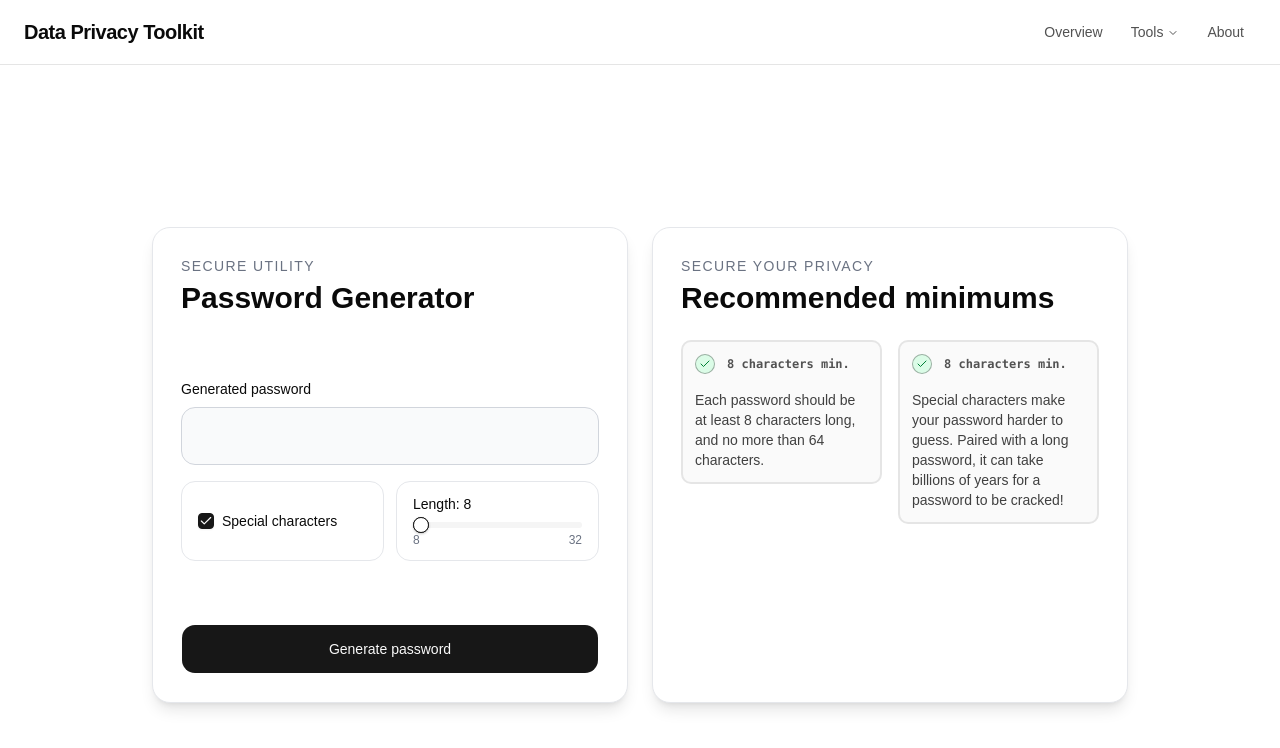
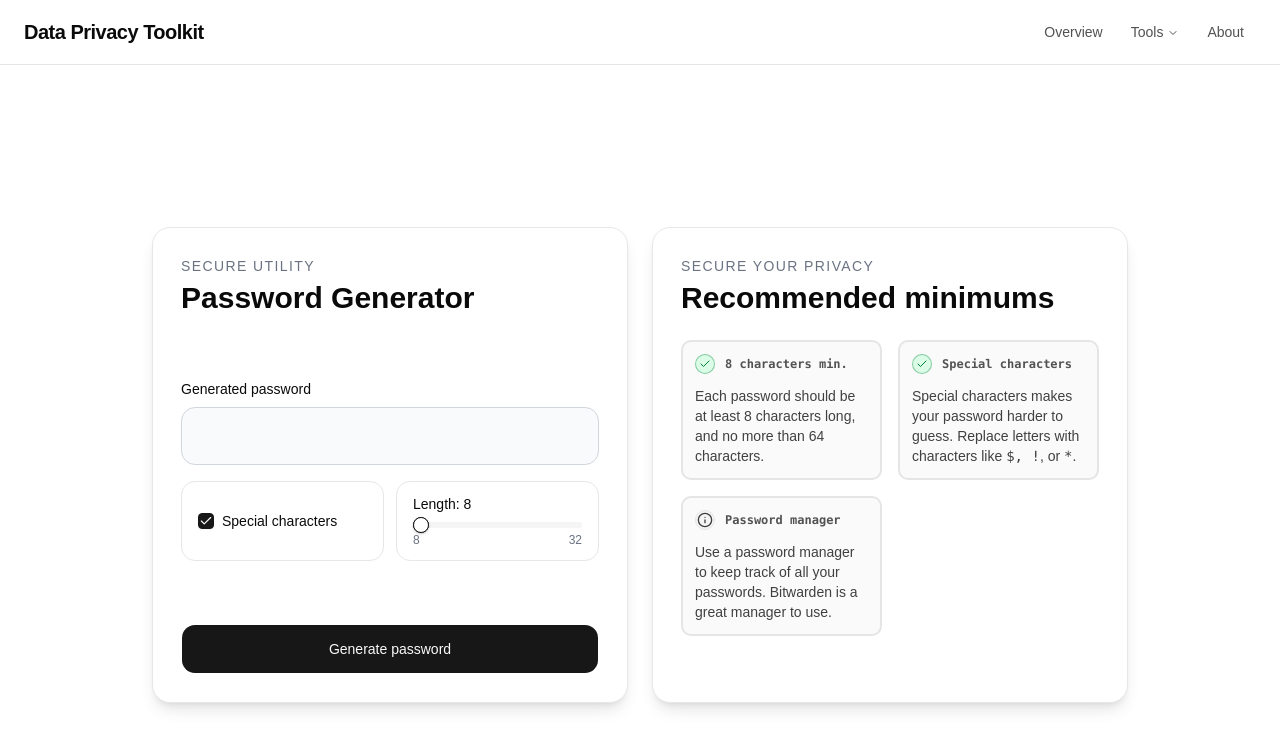
Before and after one commit to Greek/gullhacks26-dataprivacy, a React (Vite) app in the folder frontend/: page / in a window 1280 px wide. Shown: the top 748 px of the page. Built offline with nearby package versions, Linux system fonts and the light colour scheme; no server answers.

Commit message:
Add passowrd hints

```diff
--- a/frontend/src/routes/index.tsx
+++ b/frontend/src/routes/index.tsx
@@ -8,8 +8,9 @@ import {
   MIN_PASSWORD_LENGTH,
 } from '#/lib/constants'
 import { createFileRoute } from '@tanstack/react-router'
-import { Check, X } from 'lucide-react'
+import { Check, InfoIcon, X } from 'lucide-react'
 import { useEffect, useState } from 'react'
+import type { ReactElement } from 'react'
 
 export const Route = createFileRoute('/')({ component: Home })
 
@@ -115,7 +116,6 @@ function Home() {
                   <Checkbox
                     checked={includeSpecialCharacters}
                     onCheckedChange={(status) => {
-                      setIsDirty(!!isDirty)
                       setIncludeSpecialCharacters(!!status)
                     }}
                   />
@@ -169,19 +169,23 @@ function Home() {
                 Each password should be at least 8 characters long, and no more
                 than 64 characters.
               </MiniCardItem>
+              <MiniCardItem
+                subtitle="Password manager"
+                isValid={false}
+                icon={<InfoIcon size={16} />}
+              >
+                Use a password manager to keep track of all your passwords.
+                Bitwarden is a great manager to use.
+              </MiniCardItem>
             </div>
             <div className="flex h-full flex-col gap-4">
               <MiniCardItem
-                subtitle="8 characters min."
+                subtitle="Special characters"
                 isValid={includeSpecialCharacters}
               >
-                Special characters make your password harder to guess.{' '}
-                {isMinPassLengthMet && (
-                  <>
-                    Paired with a long password, it can take billions of years
-                    for a password to be cracked!
-                  </>
-                )}
+                Special characters makes your password harder to guess. Replace
+                letters with characters like <kbd>{`$, !`}</kbd>, or{' '}
+                <kbd>*</kbd>.
               </MiniCardItem>
             </div>
           </div>
@@ -195,27 +199,31 @@ const MiniCardItem = ({
   subtitle,
   isValid,
   children,
+  icon,
 }: {
   subtitle: string
   isValid: boolean
   children?: React.ReactNode
+  icon?: ReactElement
 }) => {
   return (
-    <div className="flex flex-col rounded-lg border-neutral-200 bg-neutral-50 border-2 p-3 gap-y-2 text-black">
-      <div className="flex flex-row items-center gap-x-3 mb-2">
+    <div className="flex flex-col rounded-lg border-neutral-200 bg-neutral-50 border-2 p-3 gap-y-1 text-black">
+      <div className="flex flex-row items-center gap-x-2.5 mb-2">
         <span
           aria-label={isValid ? 'Requirement met' : 'Requirement not met'}
-          className={`flex size-5 items-center justify-center rounded-full border-[1.5px] border-black/30 ${
+          className={`flex size-5 items-center justify-center rounded-full border-[1.5px]  ${
             isValid
-              ? 'bg-green-100 text-green-700'
+              ? 'bg-green-100 text-green-700 border-green-700/40'
               : 'bg-neutral-100 text-neutral-700'
           }`}
           role="img"
         >
-          {isValid ? (
+          {isValid && !icon ? (
             <Check aria-hidden="true" size={12} />
+          ) : !icon ? (
+            <X aria-hidden="true" size={12} />
           ) : (
-            <X aria-hidden="true" size={12} />
+            <>{icon}</>
           )}
         </span>
 
@@ -223,7 +231,7 @@ const MiniCardItem = ({
           {subtitle}
         </span>
       </div>
-      <p className="text-neutral-700 text-sm">{children}</p>
+      <p className="text-neutral-700 text-sm text-pretty">{children}</p>
     </div>
   )
 }
```
